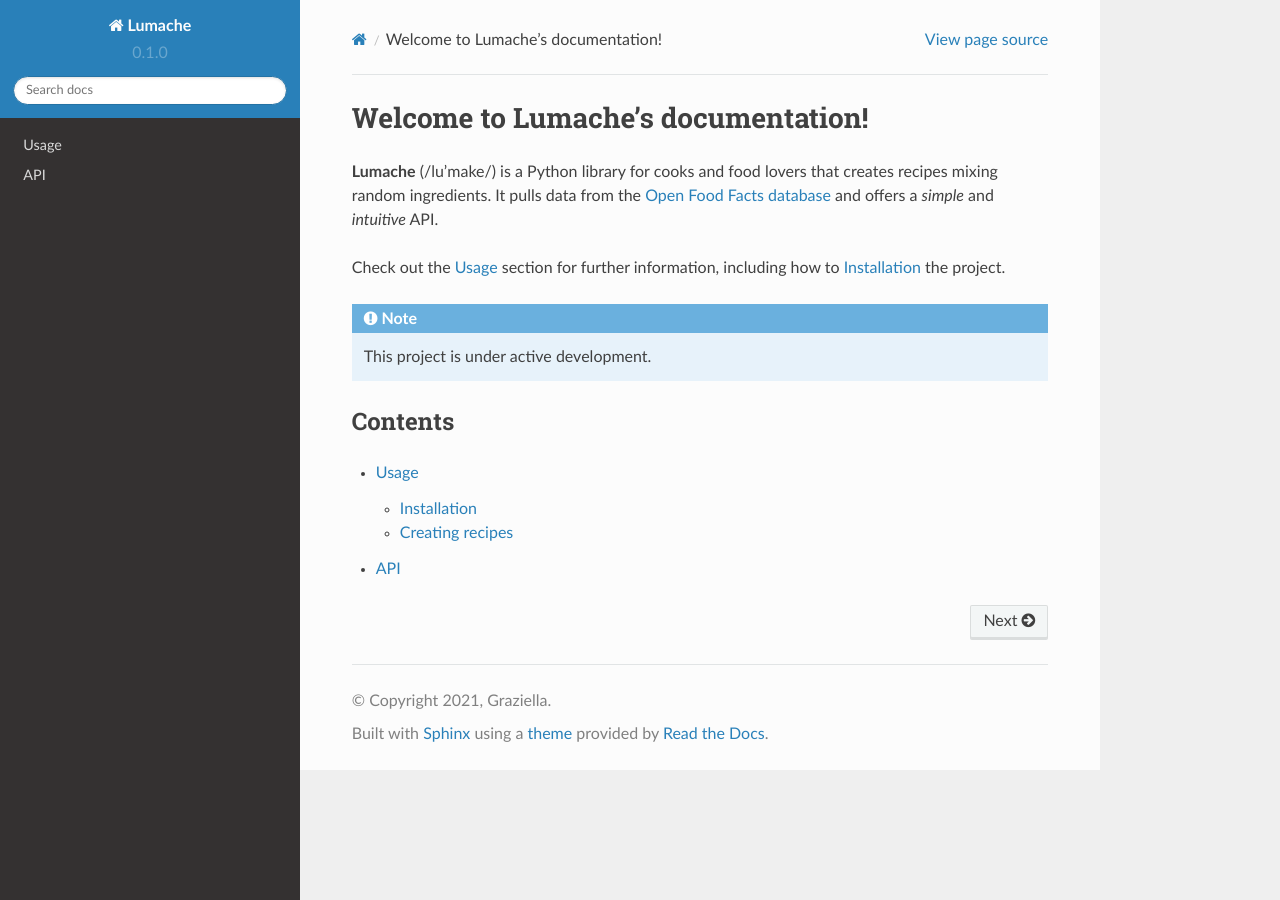
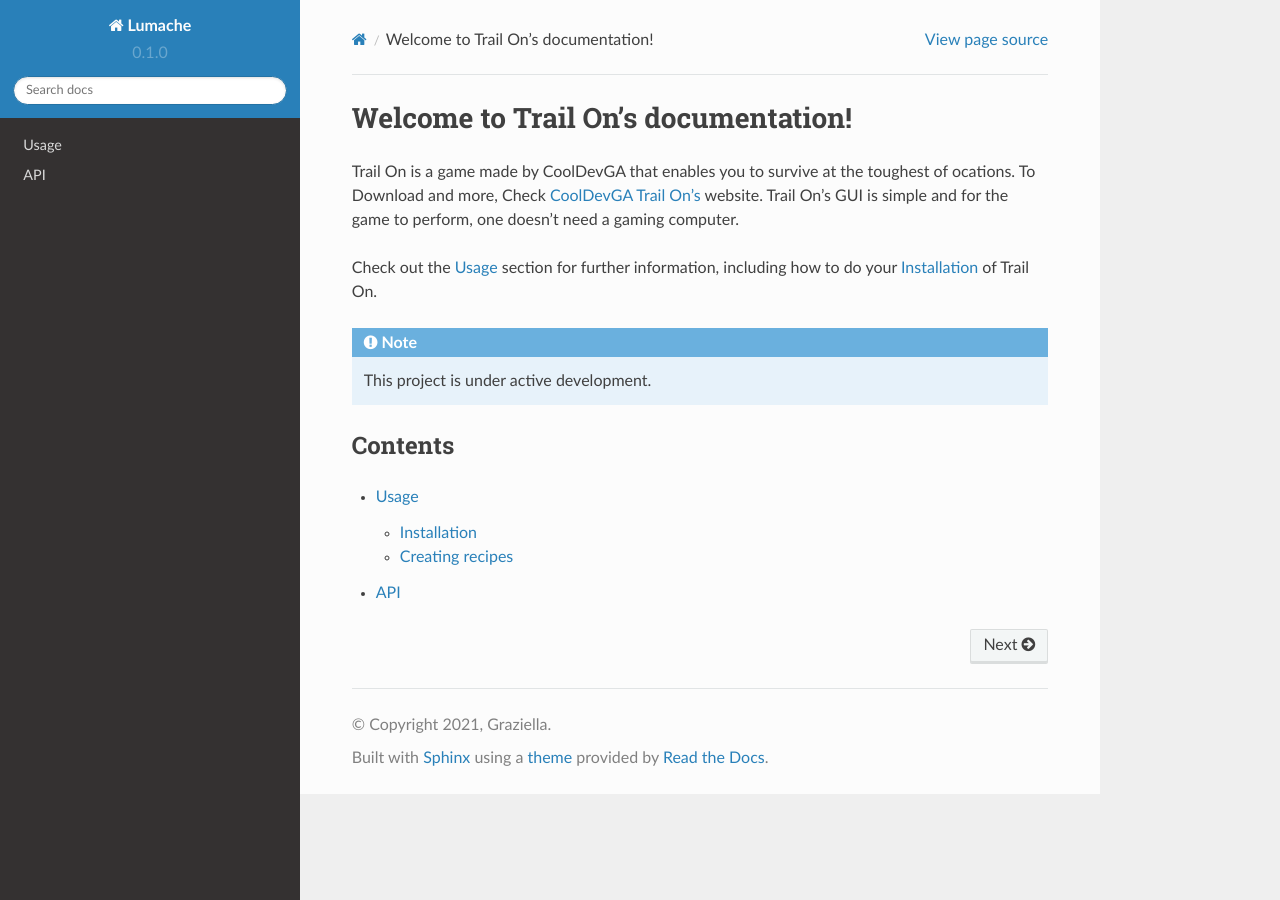
Before and after one commit to CoolDevGA-GitHub/TrailOn-Docs, a Sphinx documentation site: the page built from docs/source/index.rst, in a window 1280 px wide. Built offline with Sphinx 7.4.7 and the Read the Docs theme 2.0.0, drawn with Linux system fonts in a browser that asks for light colours.

Commit message:
Update index.rst

```diff
--- a/docs/source/index.rst
+++ b/docs/source/index.rst
@@ -1,13 +1,13 @@
-Welcome to Lumache's documentation!
+Welcome to Trail On's documentation!
 ===================================
 
-**Lumache** (/lu'make/) is a Python library for cooks and food lovers
-that creates recipes mixing random ingredients.
-It pulls data from the `Open Food Facts database <https://world.openfoodfacts.org/>`_
-and offers a *simple* and *intuitive* API.
+Trail On is a game made by CoolDevGA
+that enables you to survive at the toughest of ocations.
+To Download and more, Check `CoolDevGA Trail On's <https://gamedevga.wixsite.com/trailon>`_ website.
+Trail On's GUI is simple and for the game to perform, one doesn't need a gaming computer.
 
 Check out the :doc:`usage` section for further information, including
-how to :ref:`installation` the project.
+how to do your :ref:`installation` of Trail On.
 
 .. note::
 
```
